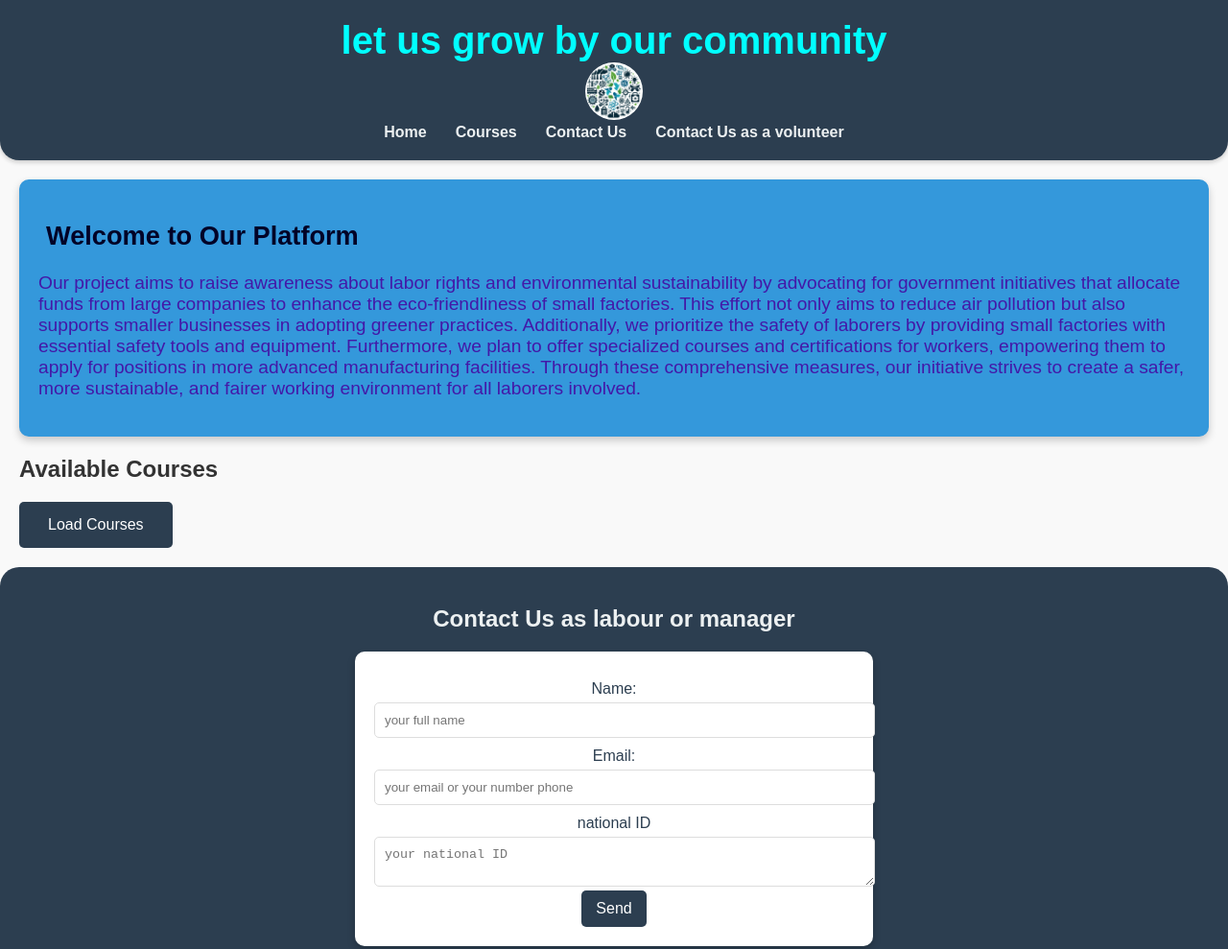
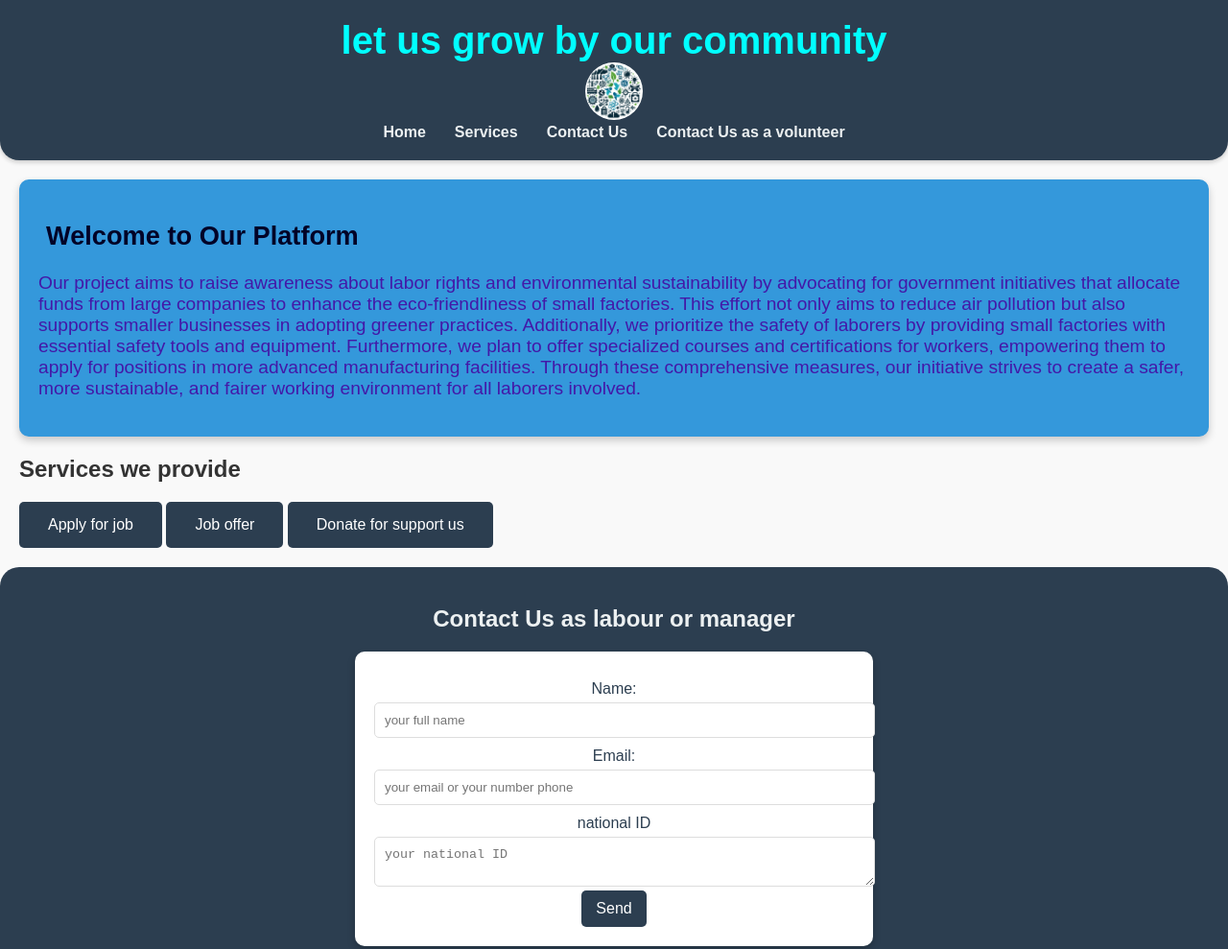
Before and after one commit to ELZOZ584/air-pollution, a plain HTML site: page index.html in a window 1280 px wide. Shown: the top 989 px of the page at 96% size. Drawn offline with Linux system fonts and the light colour scheme; a script that the page names is missing.

Commit message:
Update index.html

```diff
--- a/index.html
+++ b/index.html
@@ -16,7 +16,7 @@
     <nav>
       <ul>
         <li><a href="#home">Home</a></li>
-        <li><a href="#courses">Courses</a></li>
+        <li><a href="#courses">Services</a></li>
         <li><a href="#contact">Contact Us</a></li>
         <li><a href="#contactv">Contact Us as a volunteer</a></li>
       </ul>
@@ -30,8 +30,10 @@
     </section>
 
     <section id="courses">
-      <h2>Available Courses</h2>
-      <button id="loadCourses" onclick="window.location.href='courses.html'">Load Courses</button>
+      <h2>Services we provide</h2>
+      <button id="loadCourses" onclick="window.location.href='courses.html'">Apply for job</button>
+      <button id="loadCourses" onclick="window.location.href='courses.html'">Job offer</button>
+      <button id="loadCourses" onclick="window.location.href='courses.html'">Donate for support us</button>
       <div id="course-list"></div>
     </section>
   </main>
```
